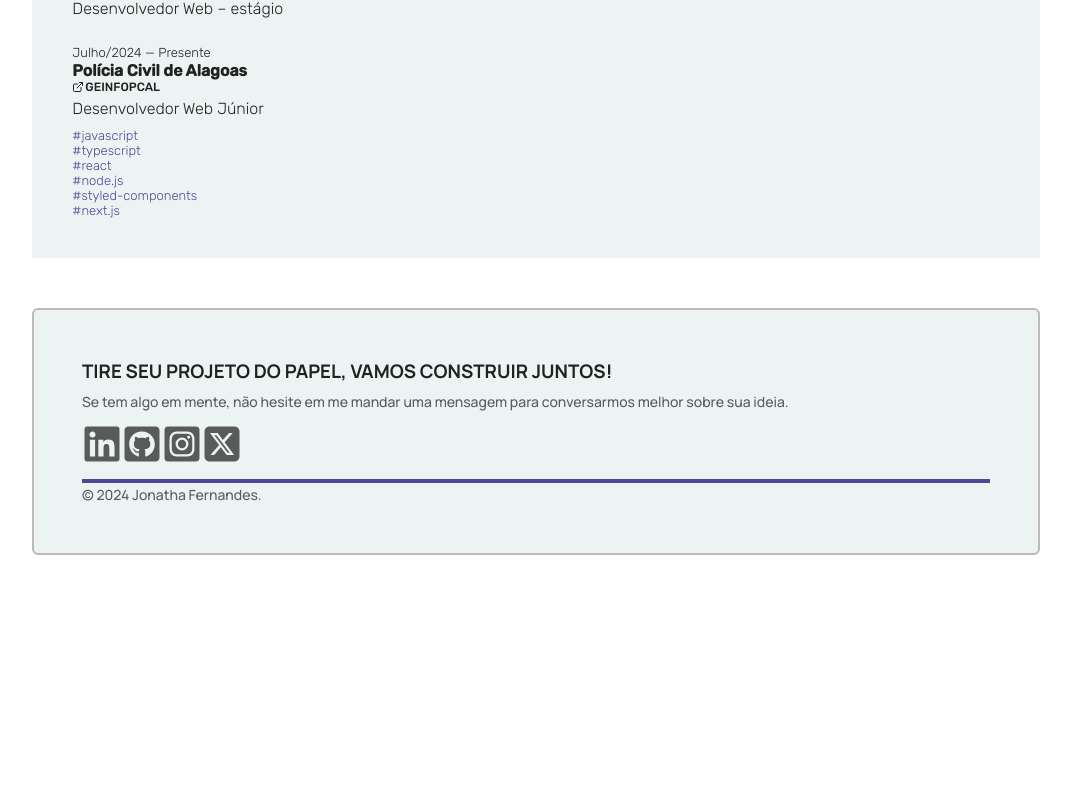
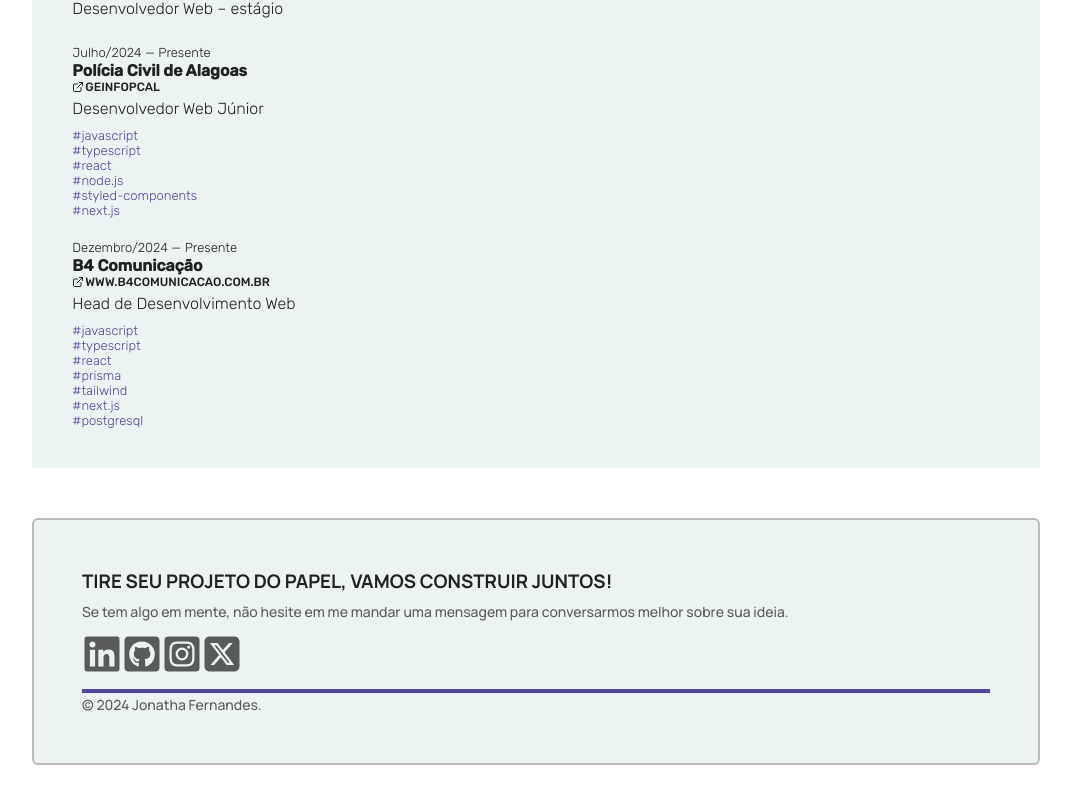
Before and after one commit to jonathafernandes/portfolio.jonathafernandes, a React (Vite) app: page /about in a window 1280 px wide. Shown: the part 1281-2084 px from the top of the page, without its empty margins (104-1175 px from the left). Before the commit the page ends 1886 px from the top, so only its background shows below. Built offline with nearby package versions, Linux system fonts and the light colour scheme.

Commit message:
feat: refactor calculateMonths function and update About section with new job details

```diff
--- a/src/pages/about.tsx
+++ b/src/pages/about.tsx
@@ -5,8 +5,8 @@ import image from '/others/about-IMG_2023.webp';
 import AboutCard from '../components/about-card';
 
 const About: React.FC = () => {
-    const calculateMonths = () => {
-        const startDate = new Date(2024, 6);
+    const calculateMonths = (year: number, month: number) => {
+        const startDate = new Date(year, month);
         const currentDate = new Date();
 
         let totalMonths = (currentDate.getFullYear() - startDate.getFullYear()) * 12;
@@ -21,7 +21,8 @@ const About: React.FC = () => {
         return `${yearsText} ${monthsText}`.trim();
     };
 
-    const months = calculateMonths();
+    const monthsPcal = calculateMonths(2024, 6);
+    const monthsB4 = calculateMonths(2024, 11);
 
     return (
         <>
@@ -67,7 +68,7 @@ const About: React.FC = () => {
                     />
                     <br />
                     <AboutCard
-                        date={`${months === '' ? `Julho/2024 — Presente` : `Julho/2024 — Presente · ${months}`}`}
+                        date={`${monthsPcal === '' ? `Julho/2024 — Presente` : `Julho/2024 — Presente · ${monthsPcal}`}`}
                         title='Polícia Civil de Alagoas'
                         description='Desenvolvedor Web Júnior'
                         url="https://github.com/GeinfoPcal"
@@ -76,6 +77,17 @@ const About: React.FC = () => {
                     <AboutCard
                         tags={['javascript', 'typescript', 'react', 'node.js', 'styled-components', 'next.js']}
                     />
+                    <br />
+                    <AboutCard
+                        date={`${monthsB4 === '' ? `Dezembro/2024 — Presente` : `Dezembro/2024 — Presente · ${monthsB4}`}`}
+                        title='B4 Comunicação'
+                        description='Head de Desenvolvimento Web'
+                        url="https://www.b4comunicacao.com.br/"
+                        organization="www.b4comunicacao.com.br"
+                    />
+                    <AboutCard
+                        tags={['javascript', 'typescript', 'react', 'prisma', 'tailwind', 'next.js', 'postgresql']}
+                    />
                 </div>
             </section>
         </>
```
Lines whose indentation alone changed are shown as unchanged.
